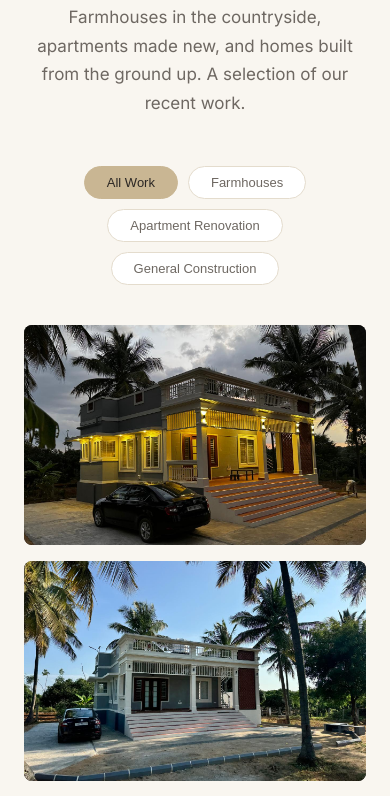
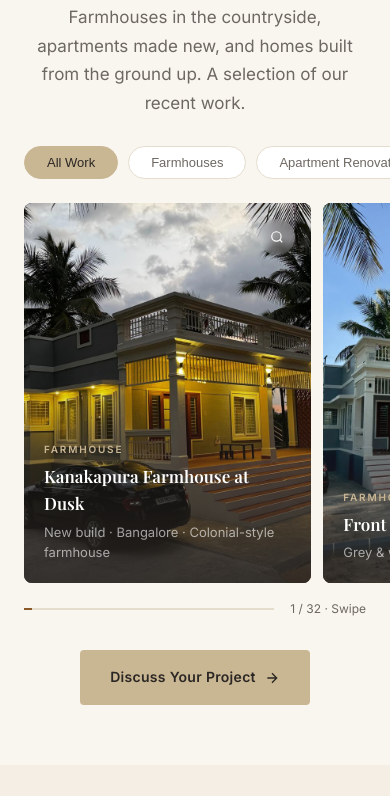
Before and after one commit to abineshb-1/soilandstrata, a plain HTML site: page index.html in a window 390 px wide. Shown: the part 9996-10792 px from the top of the page. Drawn offline with nearby package versions, Linux system fonts and the light colour scheme; a web font is replaced by a local one.

Commit message:
Mobile gallery: swipeable carousel with progress counter
Co-Authored-By: Claude Opus 5.5 <noreply@anthropic.com>

```diff
--- a/index.html
+++ b/index.html
@@ -924,20 +924,72 @@
         .gallery-cta { text-align: center; margin-top: 48px; }
         .gallery-cta p { font-size: 15px; color: var(--muted); margin-bottom: 20px; }
 
+        .gallery-count { display: none; }
+
+        /* Mobile: one swipeable row instead of a long grid */
         @media (max-width: 768px) {
+            .gallery-header { margin-bottom: 28px; }
+            .gallery-filters {
+                flex-wrap: nowrap;
+                justify-content: flex-start;
+                overflow-x: auto;
+                scrollbar-width: none;
+                margin: 0 -24px 24px;
+                padding: 0 24px;
+            }
+            .gallery-filters::-webkit-scrollbar { display: none; }
+            .gallery-filter { white-space: nowrap; flex-shrink: 0; }
+
             .gallery-grid {
-                grid-template-columns: repeat(2, 1fr);
-                grid-auto-rows: 180px;
+                display: flex;
+                gap: 12px;
+                overflow-x: auto;
+                scroll-snap-type: x mandatory;
+                scrollbar-width: none;
+                -webkit-overflow-scrolling: touch;
+                margin: 0 -24px;
+                padding: 0 24px;
+                scroll-padding: 0 24px;
             }
-            .gallery-item.wide { grid-column: span 2; }
-            .gallery-item.tall { grid-row: span 1; }
-        }
-        @media (max-width: 480px) {
-            .gallery-grid {
-                grid-template-columns: 1fr;
-                grid-auto-rows: 220px;
+            .gallery-grid::-webkit-scrollbar { display: none; }
+            .gallery-item,
+            .gallery-item.wide,
+            .gallery-item.tall {
+                flex: 0 0 84%;
+                height: 440px;
+                scroll-snap-align: start;
             }
-            .gallery-item.wide { grid-column: span 1; }
+            .gallery-overlay { opacity: 1; padding: 20px; }
+            .gallery-item:hover img { transform: none; }
+
+            .gallery-count {
+                display: flex;
+                align-items: center;
+                justify-content: space-between;
+                margin-top: 16px;
+                font-size: 12px;
+                color: var(--muted);
+            }
+            .gallery-count-bar {
+                flex: 1;
+                height: 2px;
+                margin-right: 16px;
+                background: var(--border);
+                position: relative;
+                overflow: hidden;
+            }
+            .gallery-count-bar span {
+                position: absolute;
+                left: 0; top: 0; bottom: 0;
+                background: var(--laterite);
+                transition: width .2s ease;
+            }
+            .gallery-cta { margin-top: 32px; }
+        }
+        @media (max-width: 400px) {
+            .gallery-item,
+            .gallery-item.wide,
+            .gallery-item.tall { height: 380px; }
         }
 
         /* ===== AREAS ===== */
@@ -1903,6 +1955,11 @@
 
         </div>
 
+        <div class="gallery-count" aria-hidden="true">
+            <div class="gallery-count-bar"><span id="galleryBar"></span></div>
+            <div id="galleryCount">1 / 1 · Swipe</div>
+        </div>
+
         <div class="gallery-cta fade-up">
             <a href="#contact" class="btn btn-primary">
                 Discuss Your Project
@@ -2099,8 +2156,26 @@
                 const show = cat === 'all' || item.dataset.category === cat;
                 item.style.display = show ? '' : 'none';
             });
+            galleryGrid.scrollLeft = 0;
+            updateGalleryCount();
         });
     });
+
+    /* ---- Mobile swipe counter ---- */
+    const galleryGrid  = document.querySelector('.gallery-grid');
+    const galleryCount = document.getElementById('galleryCount');
+    const galleryBar   = document.getElementById('galleryBar');
+    function updateGalleryCount() {
+        const shown = [...items].filter(i => i.style.display !== 'none');
+        if (!shown.length) return;
+        const step = shown[0].offsetWidth + 12;
+        const idx  = Math.min(shown.length, Math.round(galleryGrid.scrollLeft / step) + 1);
+        galleryCount.textContent = `${idx} / ${shown.length}` + (idx === 1 ? ' · Swipe' : '');
+        galleryBar.style.width = (idx / shown.length * 100) + '%';
+    }
+    galleryGrid.addEventListener('scroll', () => requestAnimationFrame(updateGalleryCount), { passive: true });
+    window.addEventListener('resize', updateGalleryCount);
+    updateGalleryCount();
 
     document.querySelectorAll('.svc-link[data-show]').forEach(link => {
         link.addEventListener('click', () => {
```
